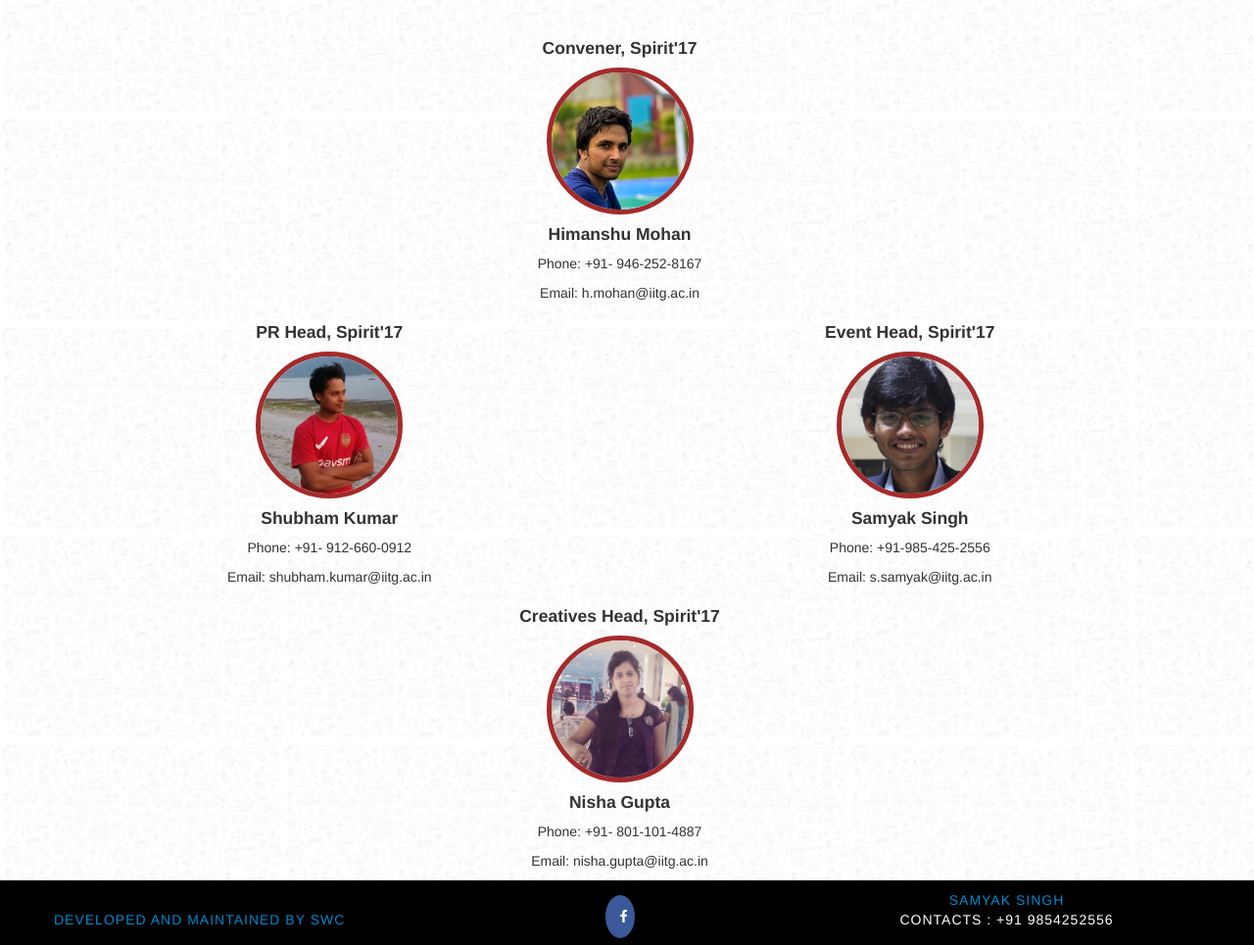
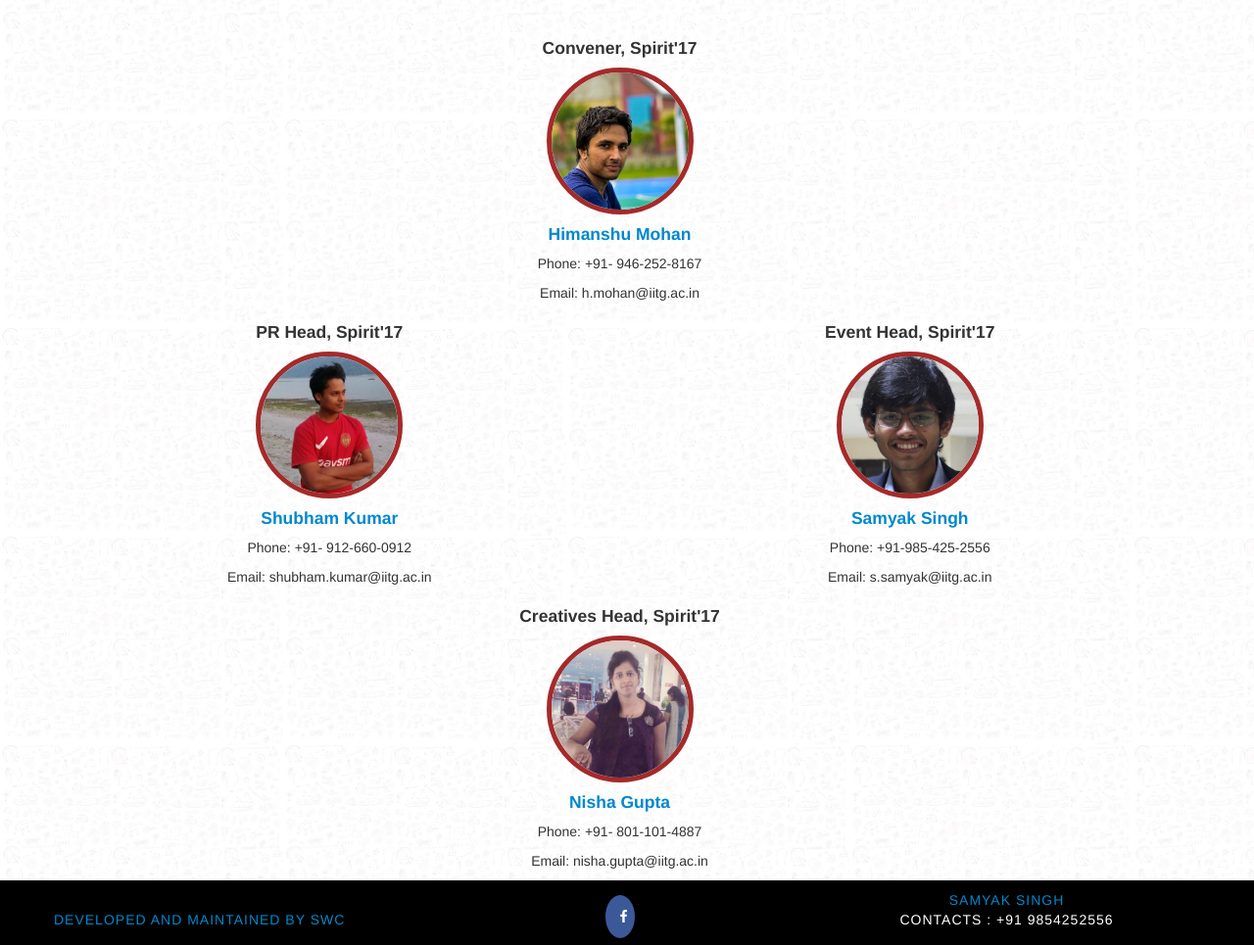
Before and after one commit to TusharYad/spirit, a Django app: page /organizingteam/ in a window 1280 px wide. Shown: the part 91-1056 px from the top of the page at 98% size. Run offline with Django 3.2, Linux system fonts and the light colour scheme; some libraries are stand-ins or nearby versions.

Commit message:
finally completed

```diff
--- a/spirit_site/templates/home/base.html
+++ b/spirit_site/templates/home/base.html
@@ -42,9 +42,9 @@
           <!-- Anything inside of collapse navbar-collapse goes into the "hamburger" -->
         <div class="navbar-nav collapse navbar-right navbar-collapse" id="nav1">
           <ul class="nav navbar-nav" >
-            <li class="back_color"><a href="{% url 'spirit' %}">HOME</a></li>
+            <li class="back_color"><a href="{% url 'spirit' %}" >HOME</a></li>
             <li class="nav-item dropdown  back_color">
-              <a class="nav-link dropdown-toggle" href="events.html" id="navbarDropdownMenuLink" data-toggle="dropdown" aria-haspopup="true" aria-expanded="false">
+              <a class="nav-link dropdown-toggle" href="" id="navbarDropdownMenuLink" data-toggle="dropdown" aria-haspopup="true" aria-expanded="false">
                 EVENTS
               </a>
               <ul class="dropdown-menu" id="drop">
--- a/spirit_site/templates/home/home.html
+++ b/spirit_site/templates/home/home.html
@@ -80,7 +80,7 @@
   <div class="container">
   <p><h1 class="text-center" id="wc" style="color:#A52A2A">Welcome to Spirit 2017!</h1></p>
     <div class="row">
-      <div class="col-sm-6">
+      <div class="col-sm-5">
         <h3 class="text-center" id="date">11th October 2017 to 15th October 2017</h3>
         <div class="panel panel-default" id="about">
           <div class="panel-heading text-center" style="color:#fff"><b>ABOUT US</b></div>
@@ -100,11 +100,11 @@
         </div>
         </div>
 
-      <div class="col-sm-6">
+      <div class="col-sm-7">
         <div  class="text-center">
 
             <div class="" id="himg">
-              <img  class="thumbnail center-block" src="{% static "images/inaugral.jpg" %}"  alt="no image" height="380" width="480">
+              <img  class="thumbnail center-block" src="{% static "images/bretlee.jpg" %}"  alt="no image"  style="height:435px;">
             </div>
             <div class="">
               <!-- add second image
--- a/spirit_site/templates/home/organizingteam.html
+++ b/spirit_site/templates/home/organizingteam.html
@@ -6,9 +6,11 @@
   <div class="container">
     <div class="text-center row">
       <h4>Convener, Spirit'17</h4>
+      <a href="https://www.facebook.com/profile.php?id=100013772162517" target="_blank">
       <img src="{% static "images/himanshu.jpg" %}" alt="Convener" width="150" height="150" class="img-circle" />
+      </a>
       <div class="mask">
-          <h4>Himanshu Mohan</h4>
+          <h4><a href="https://www.facebook.com/profile.php?id=100013772162517" target="_blank">Himanshu Mohan</a></h4>
           <p>Phone: +91- 946-252-8167 </p>
           <p>Email: h.mohan@iitg.ac.in</p>
       </div>
@@ -19,9 +21,11 @@
     <div class="row">
       <div class="text-center col-md-6">
         <h4>PR Head, Spirit'17</h4>
+        <a href="https://www.facebook.com/profile.php?id=100011805487021" target="_blank">
         <img src="{% static "images/Shubham.jpg" %}" alt="PR Head" width="150" height="150" class="img-circle" />
+        </a>
         <div class="mask">
-            <h4>Shubham Kumar</h4>
+            <h4><a href="https://www.facebook.com/profile.php?id=100011805487021" target="_blank">Shubham Kumar</a></h4>
             <p>Phone: +91- 912-660-0912 </p>
             <p>Email: shubham.kumar@iitg.ac.in</p>
         </div>
@@ -31,9 +35,11 @@
 
       <div class="text-center col-md-6">
         <h4>Event Head, Spirit'17</h4>
+        <a href="https://www.facebook.com/samyak.singh2" target="_blank">
         <img src="{% static "images/Samyak2.jpg" %}" alt="Events Head" width="150" height="150" class="img-circle" />
+        </a>
         <div class="mask">
-            <h4>Samyak Singh</h4>
+            <h4><a href="https://www.facebook.com/samyak.singh2" target="_blank">Samyak Singh</a></h4>
             <p>Phone: +91-985-425-2556 </p>
             <p>Email: s.samyak@iitg.ac.in</p>
         </div>
@@ -46,9 +52,11 @@
 
       <div class="text-center row">
         <h4>Creatives Head, Spirit'17</h4>
+        <a href="https://www.facebook.com/profile.php?id=100008371510153" target="_blank">
         <img src="{% static "images/nishaa.jpg" %}" alt="Creatives Head" width="150" height="150" class="img-circle" />
+        </a>
         <div class="mask">
-            <h4>Nisha Gupta</h4>
+            <h4><a href="https://www.facebook.com/profile.php?id=100008371510153" target="_blank">Nisha Gupta</a></h4>
             <p>Phone: +91- 801-101-4887 </p>
             <p>Email: nisha.gupta@iitg.ac.in</p>
         </div>
```
Also changed, not shown: spirit_site/home/static/images/bretlee.jpg (added).
